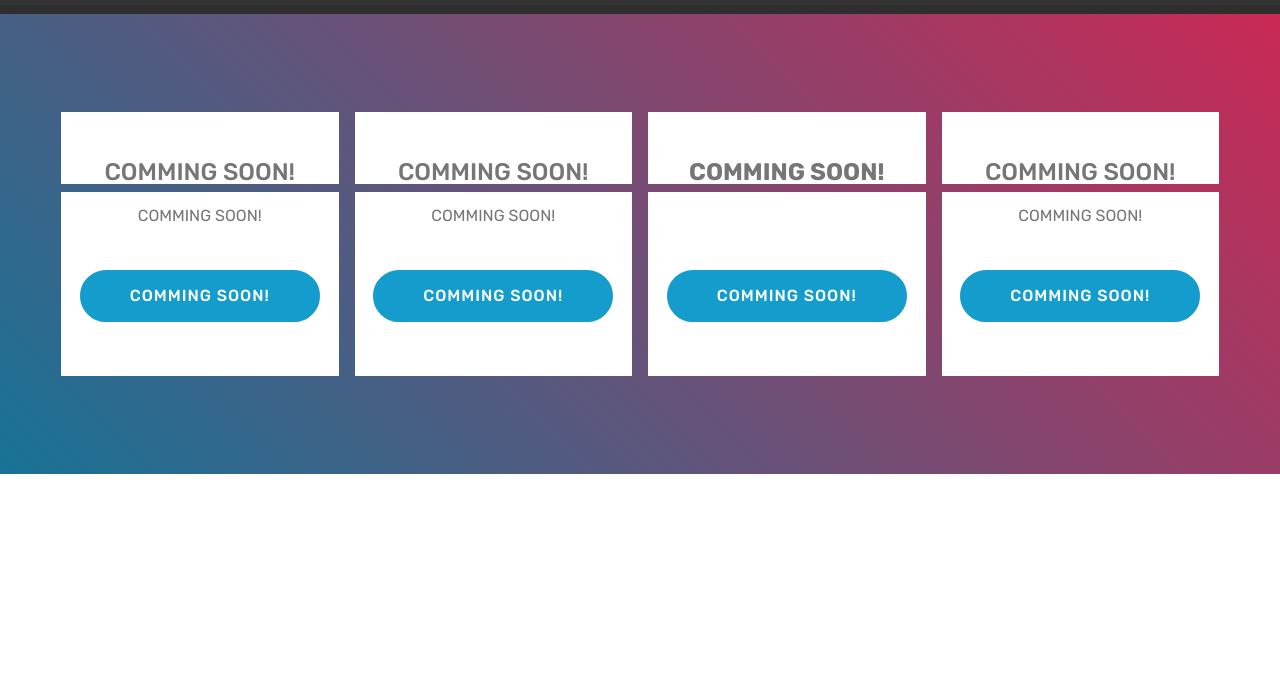
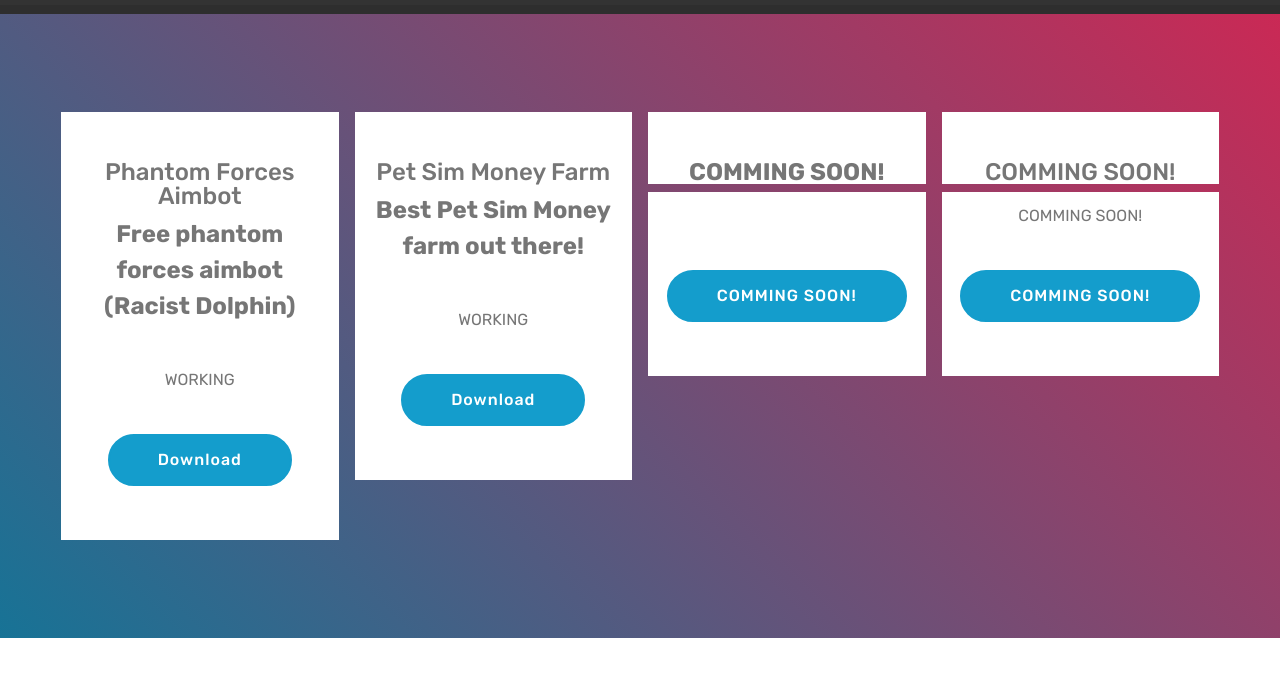
Before and after one commit to TruzScripts/Truz-Scripts, a plain HTML site: page Scripts.html in a window 1280 px wide. Shown: the part 72-748 px from the top of the page. Drawn offline with Linux system fonts and the light colour scheme.

Commit message:
Add files via upload

```diff
--- a/Scripts.html
+++ b/Scripts.html
@@ -37,7 +37,7 @@
         <div class="menu-logo">
             <div class="navbar-brand">
                 <span class="navbar-logo">
-                    <a href="https://mobirise.com">
+                    <a href="https://truzscripts.github.io/Truz-Scripts/">
                          <img src="assets/images/autism-96x96.png" alt="Mobirise" title="" style="height: 3.8rem;">
                     </a>
                 </span>
@@ -53,7 +53,7 @@
     </nav>
 </section>
 
-<section class="engine"><a href="https://mobirise.info/b">create your own site</a></section><section once="" class="cid-r8gNk0IFJP" id="footer6-5">
+<section class="engine"><a href="https://mobirise.info/x">free css templates</a></section><section once="" class="cid-r8gNk0IFJP" id="footer6-5">
 
 
 
@@ -81,7 +81,45 @@
             <div class="plan col-12 mx-2 my-2 justify-content-center col-lg-3">
                 <div class="plan-header text-center pt-5">
                     <h3 class="plan-title mbr-fonts-style display-5">
-                        COMMING SOON!</h3>
+                        Phantom Forces Aimbot</h3>
+                    <div class="plan-price">
+                        <span class="price-value mbr-fonts-style display-5">Free phantom forces aimbot (Racist Dolphin)</span>
+                        <span class="price-figure mbr-fonts-style display-1"></span>
+                        <small class="price-term mbr-fonts-style display-7"></small>
+                    </div>
+                </div>
+                <div class="plan-body pb-5">
+                    <div class="plan-list align-center">
+                        <ul class="list-group list-group-flush mbr-fonts-style display-7">
+                            <li class="list-group-item">WORKING</li>
+                        </ul>
+                    </div>
+                    <div class="mbr-section-btn text-center pt-4"><a href="https://shrinkearn.com/ndt9j" class="btn btn-primary display-4">Download</a></div>
+                </div>
+            </div>
+
+            <div class="plan col-12 mx-2 my-2 justify-content-center col-lg-3">
+                <div class="plan-header text-center pt-5">
+                    <h3 class="plan-title mbr-fonts-style display-5">Pet Sim Money Farm</h3>
+                    <div class="plan-price">
+                        <span class="price-value mbr-fonts-style display-5">Best Pet Sim Money farm out there!</span>
+                        <span class="price-figure mbr-fonts-style display-1"></span>
+                        <small class="price-term mbr-fonts-style display-7"></small>
+                    </div>
+                </div>
+                <div class="plan-body pb-5">
+                    <div class="plan-list align-center">
+                        <ul class="list-group list-group-flush mbr-fonts-style display-7">
+                            <li class="list-group-item">WORKING</li>
+                        </ul>
+                    </div>
+                    <div class="mbr-section-btn text-center pt-4"><a href="https://shrinkearn.com/Dw5f" class="btn btn-primary display-4">Download<br></a></div>
+                </div>
+            </div>
+
+            <div class="plan col-12 mx-2 my-2 justify-content-center col-lg-3">
+                <div class="plan-header text-center pt-5">
+                    <h3 class="plan-title mbr-fonts-style display-5"><strong>COMMING SOON!</strong></h3>
                     <div class="plan-price">
                         <span class="price-value mbr-fonts-style display-5"></span>
                         <span class="price-figure mbr-fonts-style display-1"></span>
@@ -91,10 +129,10 @@
                 <div class="plan-body pb-5">
                     <div class="plan-list align-center">
                         <ul class="list-group list-group-flush mbr-fonts-style display-7">
-                            <li class="list-group-item">COMMING SOON!</li>
+                            <li class="list-group-item"><br></li>
                         </ul>
                     </div>
-                    <div class="mbr-section-btn text-center pt-4"><a href="https://mobirise.co" class="btn btn-primary display-4">COMMING SOON!</a></div>
+                    <div class="mbr-section-btn text-center pt-4"><a href="https://truzscripts.github.io/Truz-Scripts/" class="btn btn-primary display-4">COMMING SOON!</a></div>
                 </div>
             </div>
 
@@ -113,45 +151,7 @@
                             <li class="list-group-item">COMMING SOON!</li>
                         </ul>
                     </div>
-                    <div class="mbr-section-btn text-center pt-4"><a href="https://mobirise.co" class="btn btn-primary display-4">COMMING SOON!</a></div>
-                </div>
-            </div>
-
-            <div class="plan col-12 mx-2 my-2 justify-content-center col-lg-3">
-                <div class="plan-header text-center pt-5">
-                    <h3 class="plan-title mbr-fonts-style display-5"><strong>COMMING SOON!</strong></h3>
-                    <div class="plan-price">
-                        <span class="price-value mbr-fonts-style display-5"></span>
-                        <span class="price-figure mbr-fonts-style display-1"></span>
-                        <small class="price-term mbr-fonts-style display-7"></small>
-                    </div>
-                </div>
-                <div class="plan-body pb-5">
-                    <div class="plan-list align-center">
-                        <ul class="list-group list-group-flush mbr-fonts-style display-7">
-                            <li class="list-group-item"><br></li>
-                        </ul>
-                    </div>
-                    <div class="mbr-section-btn text-center pt-4"><a href="https://mobirise.co" class="btn btn-primary display-4">COMMING SOON!</a></div>
-                </div>
-            </div>
-
-            <div class="plan col-12 mx-2 my-2 justify-content-center col-lg-3">
-                <div class="plan-header text-center pt-5">
-                    <h3 class="plan-title mbr-fonts-style display-5">COMMING SOON!</h3>
-                    <div class="plan-price">
-                        <span class="price-value mbr-fonts-style display-5"></span>
-                        <span class="price-figure mbr-fonts-style display-1"></span>
-                        <small class="price-term mbr-fonts-style display-7"></small>
-                    </div>
-                </div>
-                <div class="plan-body pb-5">
-                    <div class="plan-list align-center">
-                        <ul class="list-group list-group-flush mbr-fonts-style display-7">
-                            <li class="list-group-item">COMMING SOON!</li>
-                        </ul>
-                    </div>
-                    <div class="mbr-section-btn text-center pt-4"><a href="https://mobirise.co" class="btn btn-primary display-4">COMMING SOON!</a></div>
+                    <div class="mbr-section-btn text-center pt-4"><a href="https://truzscripts.github.io/Truz-Scripts/" class="btn btn-primary display-4">COMMING SOON!</a></div>
                 </div>
             </div>
         </div>
```
Also changed, not shown: index.html (+4 -4 lines), 1 other file.
